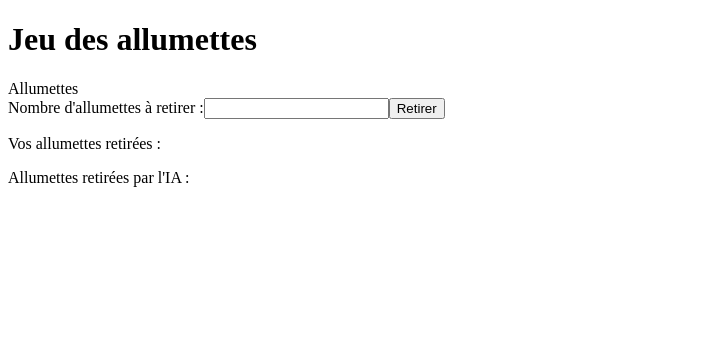
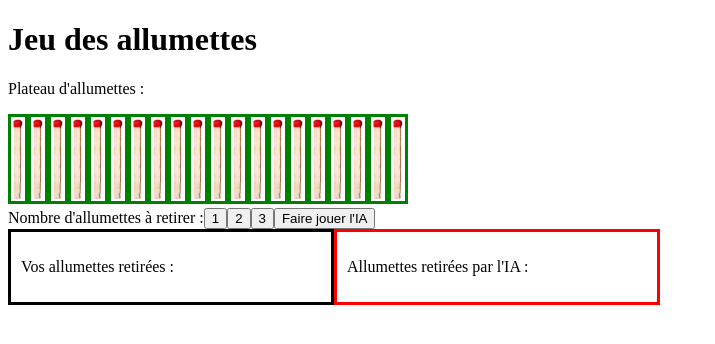
Before and after one commit to eartru/allumettes, an Angular app in the folder allumettes/: page / in a window 1280 px wide. Shown: the top 344 px of the page, without its empty margins (0-715 px from the left). Built offline with nearby package versions, Linux system fonts and the light colour scheme.

Commit message:
Jeu avec IA aleatoire

```diff
--- a/allumettes/src/app/app.component.css
+++ b/allumettes/src/app/app.component.css
@@ -0,0 +1,26 @@
+.allumettes {
+    display: inline-block;
+}
+/* J'ai mis des border coloré pour pas se perdre dans les div, à enlever plus tard */
+.imgAllumette {
+    float: left;
+    padding: 2px;
+    overflow: auto;
+    border: 3px solid green;
+}
+
+.mesAllumettes {
+    float: left;
+    width: 300px;
+    padding: 10px;
+    overflow: auto;
+    border: 3px solid black;
+}
+
+.allumettesIA {
+    float: left;
+    width: 300px;
+    padding: 10px;
+    overflow: auto;
+    border: 3px solid red;
+}
--- a/allumettes/src/app/app.component.html
+++ b/allumettes/src/app/app.component.html
@@ -1,16 +1,34 @@
 <div class="app">
   <h1>Jeu des allumettes</h1>
+  <p>Plateau d'allumettes :</p>
 
-  <div class="allumettes">
-    Allumettes
+  <div class="allumettes" *ngFor="let i of Arr(nbAllumettes).fill(1)">
+    <img class="imgAllumette" src="./../allumette.png" height ="80" width="10" >
   </div>
-  <div class="allumettes">
+  <p *ngIf="fini">Jeu terminé, {{gagnant}} gagné !</p>
 
-        <label>Nombre d'allumettes à retirer :</label>
-        <input type="text"> <button>Retirer</button>
-        <p>Vos allumettes retirées :</p>
+  <div class="retirer">
+    <label>Nombre d'allumettes à retirer :</label>
+    <button (click)="retirer(1)">1</button>
+    <button (click)="retirer(2)">2</button>
+    <button (click)="retirer(3)">3</button>
+    <button (click)="jouerIA()">Faire jouer l'IA</button>
+    <p *ngIf="mauvaisJoueurIA">Vous devez jouer avant que l'IA ne joue.</p>
+    <p *ngIf="mauvaisJoueurHumain">Vous ne pouvez jouer 2 fois de suite.</p>
+  </div>
 
-          <p>Allumettes retirées par l'IA :</p>
+  <div class="mesAllumettes">
+    <p>Vos allumettes retirées :</p>
+    <div class="allumettes" *ngFor="let i of Arr(nbAllumettesHumain).fill(1)">
+        <img class="imgAllumette" src="./../allumette.png" height ="80" width="10" >
+      </div>
+  </div>
 
+  <div class="allumettesIA">
+    <p>Allumettes retirées par l'IA :</p>
+    <div class="allumettes" *ngFor="let i of Arr(nbAllumettesIA).fill(1)">
+        <img class="imgAllumette" src="./../allumette.png" height ="80" width="10" >
+      </div>
   </div>
+
 </div>
--- a/allumettes/src/app/app.component.ts
+++ b/allumettes/src/app/app.component.ts
@@ -6,5 +6,61 @@ import { Component } from '@angular/core';
   styleUrls: ['./app.component.css']
 })
 export class AppComponent {
-  title = 'app works!';
+  Arr = Array;
+  nbAllumettes:number = 20;
+  nbAllumettesHumain:number = 0;
+  nbAllumettesIA:number = 0;
+  fini: boolean = false;
+  mauvaisJoueurHumain: boolean = false;
+  mauvaisJoueurIA: boolean = false;
+  gagnant: string = "";
+  lastJoueur: string;
+  rand: number;
+
+  retirer(n: number) {
+    this.mauvaisJoueurIA = false;
+    if (this.lastJoueur != 'humain')
+    {
+      this.nbAllumettes -= n;
+      this.nbAllumettesHumain += n;
+      if(this.nbAllumettes < 0) {
+        this.nbAllumettes = 0;
+      }
+      this.lastJoueur = "humain";
+      this.assertGagnant();
+      console.log(this.lastJoueur);
+    } else {
+      this.mauvaisJoueurHumain = true;
+    }
+  }
+
+  jouerIA() {
+    this.mauvaisJoueurHumain = false;
+    if(this.lastJoueur != "IA")
+    {
+      this.rand = Math.floor(Math.random() * 3);
+      this.lastJoueur = "IA";
+      this.nbAllumettes -= this.rand == 0 ? 1: this.rand;
+      this.nbAllumettesIA += this.rand == 0 ? 1: this.rand;
+      this.assertGagnant();
+    } else {
+      this.mauvaisJoueurIA = true;
+    }
+
+  }
+
+  assertGagnant() {
+    if(this.nbAllumettes == 0){
+      this.fini = true;
+      switch (this.lastJoueur) {
+        case "IA" :
+          this.gagnant = "vous avez";
+          break;
+        case "humain":
+          this.gagnant = "l'IA a";
+          break;
+      }
+    }
+  }
+
 }
```
